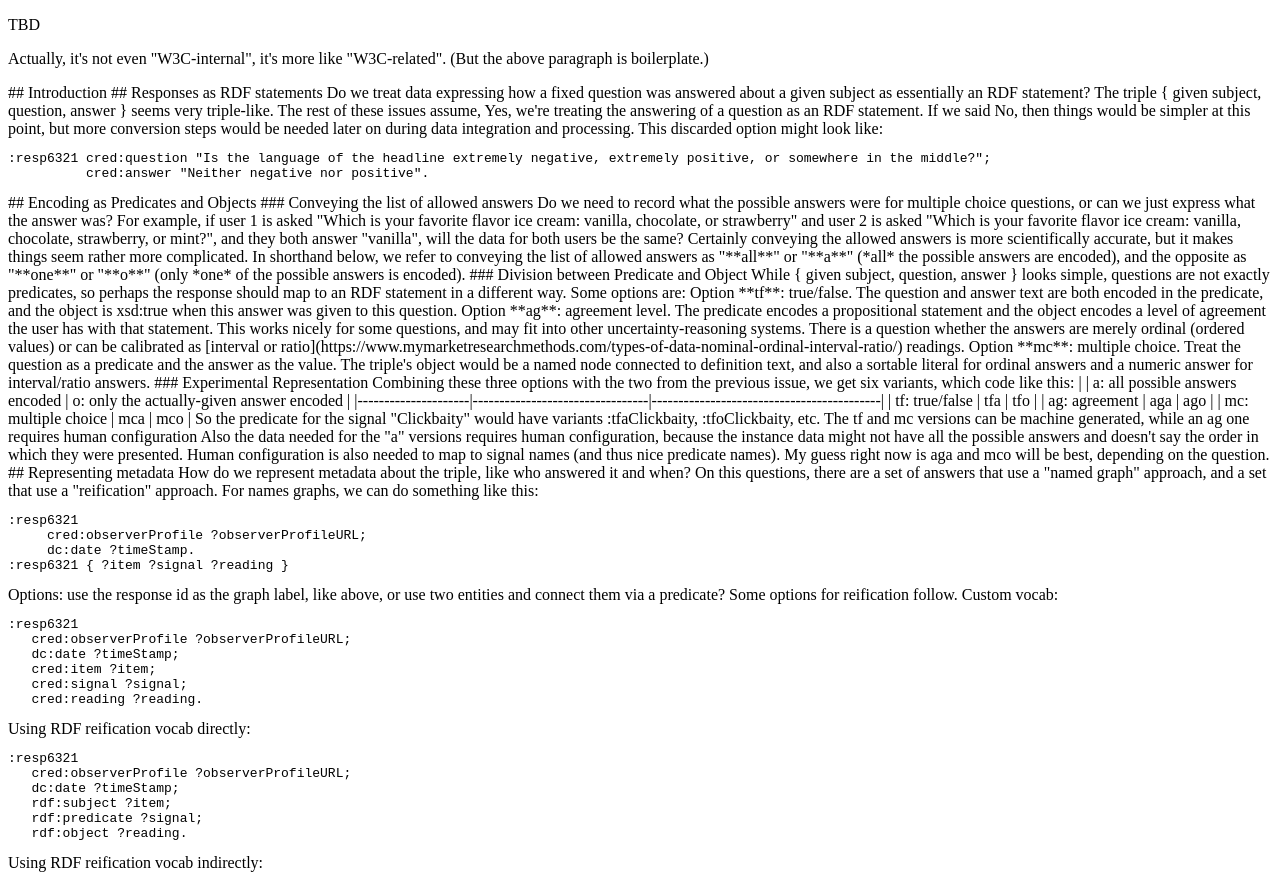
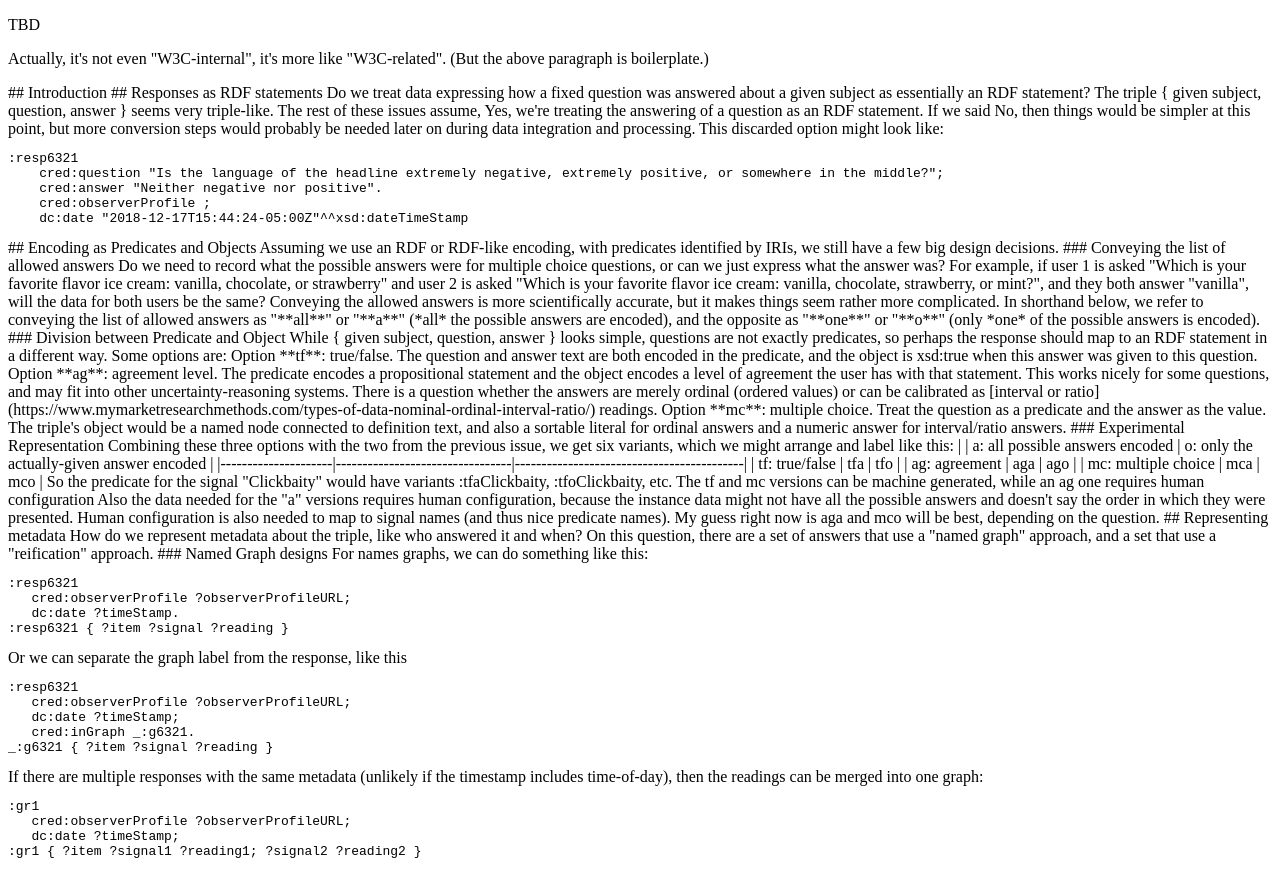
Before and after one commit to sandhawke/csig-import-meedancheck, a website: page about-the-schema.html in a window 1280 px wide. Shown: the top 873 px of the page. Drawn offline with Linux system fonts and the light colour scheme.

Commit message:
a little cleanup

```diff
--- a/about-the-schema.html
+++ b/about-the-schema.html
@@ -41,22 +41,27 @@
 
 Do we treat data expressing how a fixed question was answered about a given subject as essentially an RDF statement?  The triple { given subject, question, answer } seems very triple-like.  The rest of these issues assume, Yes, we're treating the answering of a question as an RDF statement.
 
-If we said No, then things would be simpler at this point, but more conversion steps would be needed later on during data integration and processing.
+If we said No, then things would be simpler at this point, but more conversion steps would probably be needed later on during data integration and processing.
 
 This discarded option might look like:
 
 <pre class="example">
-:resp6321 cred:question "Is the language of the headline extremely negative, extremely positive, or somewhere in the middle?";
-          cred:answer "Neither negative nor positive".
+:resp6321
+    cred:question "Is the language of the headline extremely negative, extremely positive, or somewhere in the middle?";
+    cred:answer "Neither negative nor positive".
+    cred:observerProfile <https://example.org/user31>;
+    dc:date "2018-12-17T15:44:24-05:00Z"^^xsd:dateTimeStamp
 </pre>
 
 ## Encoding as Predicates and Objects
+
+Assuming we use an RDF or RDF-like encoding, with predicates identified by IRIs, we still have a few big design decisions.
 
 ### Conveying the list of allowed answers
 
 Do we need to record what the possible answers were for multiple choice questions, or can we just express what the answer was?  For example, if user 1 is asked "Which is your favorite flavor ice cream: vanilla, chocolate, or strawberry" and user 2 is asked "Which is your favorite flavor ice cream: vanilla, chocolate, strawberry, or mint?", and they both answer "vanilla", will the data for both users be the same?
 
-Certainly conveying the allowed answers is more scientifically accurate, but it makes things seem rather more complicated.
+Conveying the allowed answers is more scientifically accurate, but it makes things seem rather more complicated.
 
 In shorthand below, we refer to conveying the list of allowed answers as "**all**" or "**a**" (*all* the possible answers are encoded), and the opposite as "**one**" or "**o**" (only *one* of the possible answers is encoded).
 
@@ -72,7 +77,7 @@ Option **mc**: multiple choice.  Treat the question as a predicate and the answe
 
 ### Experimental Representation
 
-Combining these three options with the two from the previous issue, we get six variants, which code like this:
+Combining these three options with the two from the previous issue, we get six variants, which we might arrange and label like this:
 
 |                     | a: all possible answers encoded | o: only the actually-given answer encoded |
 |---------------------|---------------------------------|-------------------------------------------|
@@ -93,19 +98,40 @@ My guess right now is aga and mco will be best, depending on the question.
 
 ## Representing metadata
 
-How do we represent metadata about the triple, like who answered it and when?  On this questions, there are a set of answers that use a "named graph" approach, and a set that use a "reification" approach.
+How do we represent metadata about the triple, like who answered it and when?  On this question, there are a set of answers that use a "named graph" approach, and a set that use a "reification" approach.
+
+### Named Graph designs
 
 For names graphs, we can do something like this:
 
-<pre class="example" title="Named Graphs version of one observation">
+<pre class="example" title="Named Graphs, one observation, response is graph">
 :resp6321
-     cred:observerProfile ?observerProfileURL;
-     dc:date ?timeStamp.
+   cred:observerProfile ?observerProfileURL;
+   dc:date ?timeStamp.
 :resp6321 { ?item ?signal ?reading }
 </pre>
 
-Options: use the response id as the graph label, like above, or use two entities
-and connect them via a predicate?
+Or we can separate the graph label from the response, like this
+
+<pre class="example" title="Named Graphs, one observation, response link to graph">
+:resp6321
+   cred:observerProfile ?observerProfileURL;
+   dc:date ?timeStamp;
+   cred:inGraph _:g6321.
+_:g6321 { ?item ?signal ?reading }
+</pre>
+
+If there are multiple responses with the same metadata (unlikely if the timestamp includes time-of-day), then the readings can be merged into one graph:
+
+<pre class="example" title="Named Graphs, multiple observations, response is graph">
+:gr1
+   cred:observerProfile ?observerProfileURL;
+   dc:date ?timeStamp;
+:gr1 { ?item ?signal1 ?reading1; ?signal2 ?reading2 }
+</pre>
+
+
+### Reification designs
 
 Some options for reification follow.
 
```
Also changed, not shown: README.md.
